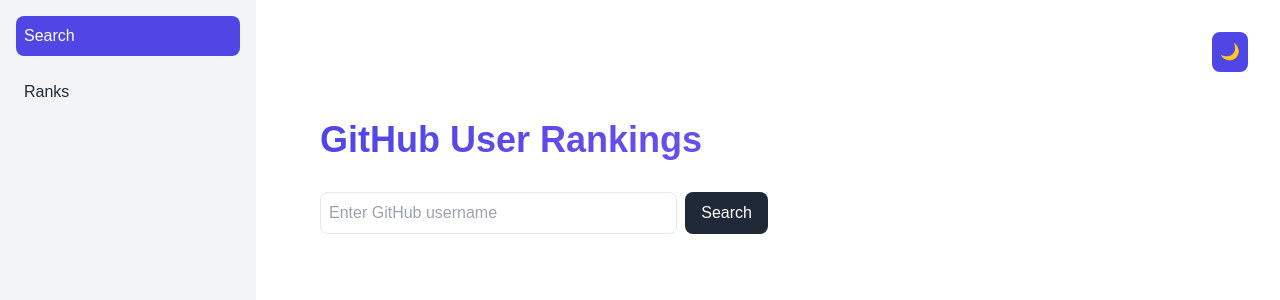
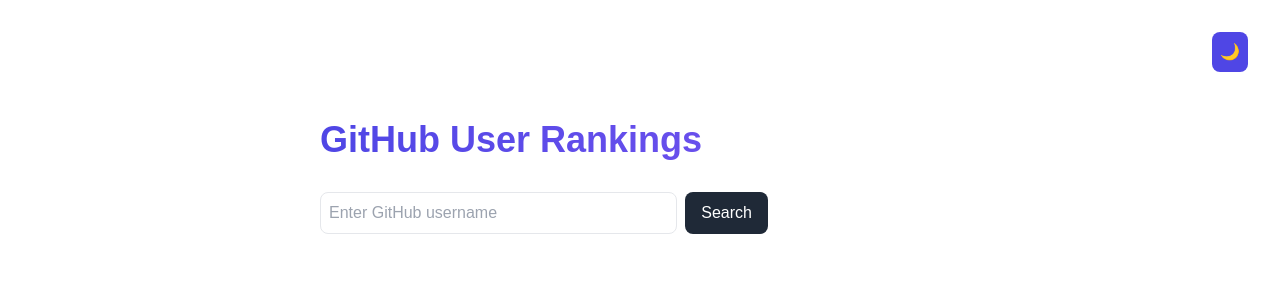
Before and after one commit to omololevy/GitHub-Search, a Next.js app: page / in a window 1280 px wide. Shown: the top 300 px of the page. Built offline with nearby package versions, Linux system fonts and the light colour scheme.

Commit message:
Include icons on the components features

```diff
--- a/src/components/Sidebar.tsx
+++ b/src/components/Sidebar.tsx
@@ -2,30 +2,109 @@
 
 import Link from "next/link";
 import { usePathname } from "next/navigation";
+import { useState } from "react";
+import { FiSearch, FiAward, FiMenu, FiX } from "react-icons/fi";
+import { motion, AnimatePresence } from "framer-motion";
 
 export default function Sidebar() {
   const pathname = usePathname();
+  const [isOpen, setIsOpen] = useState(false);
+
+  const menuItems = [
+    { path: "/", label: "Search", icon: FiSearch },
+    { path: "/ranks", label: "Rankings", icon: FiAward },
+  ];
+
+  const MenuItem = ({ path, label, icon: Icon }) => {
+    const isActive = pathname === path;
+    return (
+      <Link
+        href={path}
+        onClick={() => setIsOpen(false)}
+        className={`flex items-center gap-3 p-3 rounded-xl transition-all duration-300 group ${
+          isActive
+            ? "bg-primary text-background shadow-lg shadow-primary/25"
+            : "hover:bg-surface/80 text-foreground/80 hover:text-foreground"
+        }`}
+      >
+        <div
+          className={`p-2 rounded-lg ${
+            isActive
+              ? "bg-background/10"
+              : "bg-background/5 group-hover:bg-background/10"
+          }`}
+        >
+          <Icon
+            className={`w-5 h-5 ${
+              isActive ? "" : "group-hover:scale-110"
+            } transition-transform`}
+          />
+        </div>
+        <span className="font-medium">{label}</span>
+      </Link>
+    );
+  };
 
   return (
-    <div className="w-64 h-screen bg-surface fixed left-0 top-0 p-4">
-      <div className="flex flex-col gap-4">
-        <Link
-          href="/"
-          className={`p-2 rounded-lg ${
-            pathname === "/" ? "bg-primary text-background" : ""
-          }`}
-        >
-          Search
-        </Link>
-        <Link
-          href="/ranks"
-          className={`p-2 rounded-lg ${
-            pathname === "/ranks" ? "bg-primary text-background" : ""
-          }`}
-        >
-          Ranks
-        </Link>
-      </div>
-    </div>
+    <>
+      {/* Mobile Menu Button */}
+      <motion.button
+        initial={false}
+        animate={{ scale: isOpen ? 0.9 : 1 }}
+        onClick={() => setIsOpen(!isOpen)}
+        className="lg:hidden fixed top-4 left-4 z-50 p-3 rounded-xl bg-card border border-border/50 shadow-lg"
+      >
+        {isOpen ? <FiX size={24} /> : <FiMenu size={24} />}
+      </motion.button>
+
+      {/* Sidebar */}
+      <motion.div
+        initial={false}
+        animate={{
+          x: isOpen ? 0 : -320,
+          opacity: isOpen ? 1 : 0.5,
+        }}
+        className="lg:translate-x-0 lg:opacity-100 w-[280px] h-screen bg-card/50 backdrop-blur-xl fixed left-0 top-0 p-6 border-r border-border/50 shadow-xl shadow-black/5 z-40"
+      >
+        <div className="flex flex-col gap-2 pt-16 lg:pt-4">
+          {/* Logo/Brand */}
+          <div className="mb-8">
+            <h1 className="text-2xl font-bold bg-gradient-to-r from-primary to-accent bg-clip-text text-transparent">
+              GitHub Stats
+            </h1>
+            <p className="text-sm text-muted mt-1">Explore & Compare</p>
+          </div>
+
+          {/* Navigation */}
+          <nav className="flex flex-col gap-2">
+            {menuItems.map((item) => (
+              <MenuItem key={item.path} {...item} />
+            ))}
+          </nav>
+
+          {/* Bottom content */}
+          <div className="mt-auto pt-8">
+            <div className="p-4 rounded-xl bg-surface/50 border border-border/50">
+              <p className="text-xs text-muted text-center">
+                Made with ♥️ for GitHub community
+              </p>
+            </div>
+          </div>
+        </div>
+      </motion.div>
+
+      {/* Backdrop */}
+      <AnimatePresence>
+        {isOpen && (
+          <motion.div
+            initial={{ opacity: 0 }}
+            animate={{ opacity: 1 }}
+            exit={{ opacity: 0 }}
+            className="fixed inset-0 bg-background/60 backdrop-blur-sm z-30 lg:hidden"
+            onClick={() => setIsOpen(false)}
+          />
+        )}
+      </AnimatePresence>
+    </>
   );
 }
```
